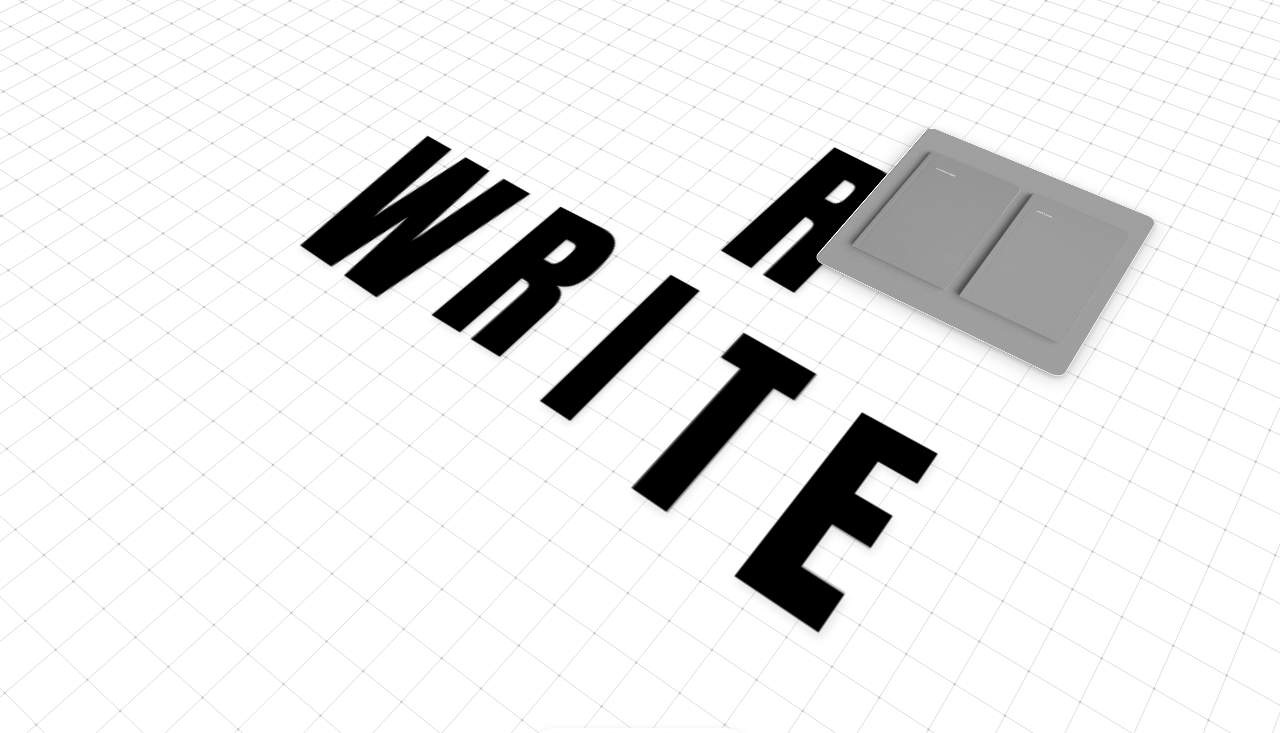
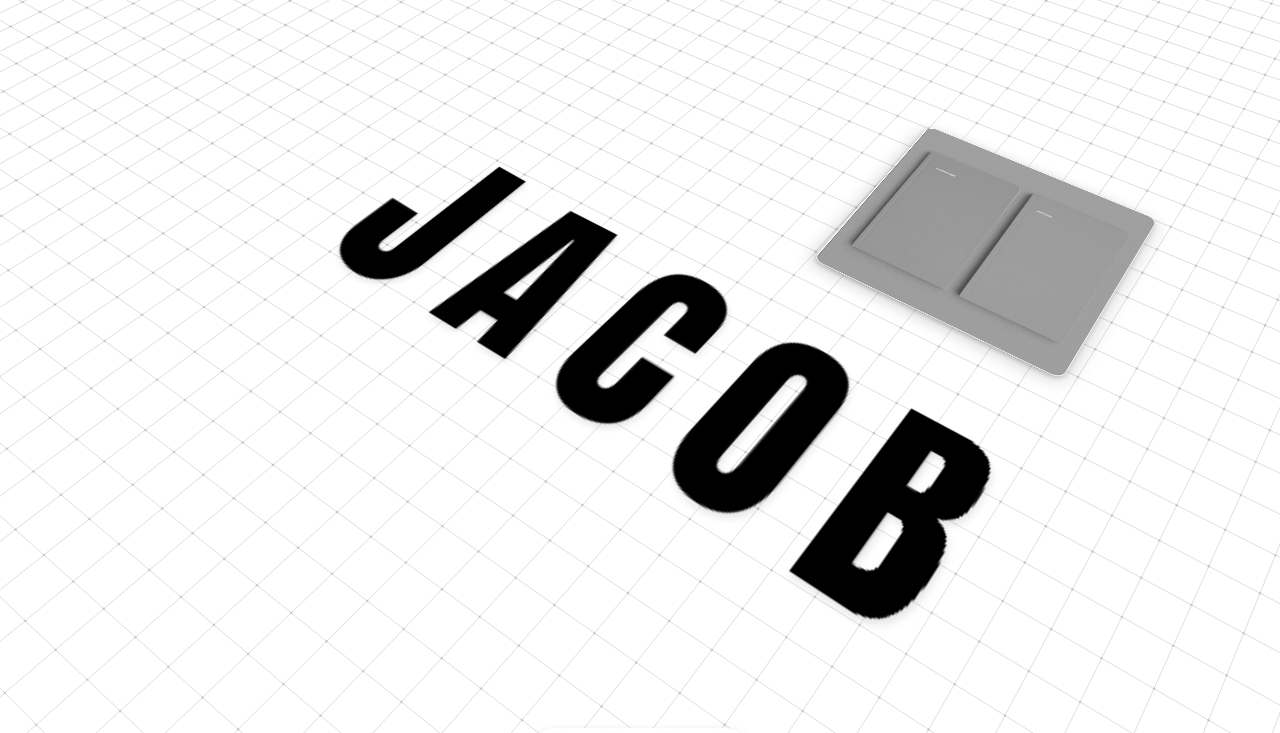
Before and after one commit to jakebgo/GOLDFINE, a website built with Vite: page index.html in a window 1280 px wide. Shown: the top 733 px of the page. Built offline with nearby package versions, Linux system fonts and the light colour scheme.

Commit message:
Revert header text from WRITER back to JACOB

```diff
--- a/index.html
+++ b/index.html
@@ -8,7 +8,7 @@
     <meta name="google-site-verification" content="google8712c92781d56d29.html" />
     <link rel="canonical" href="https://jakebgo.github.io/GOLDFINE/" />
     <link rel="alternate" hreflang="en" href="https://jakebgo.github.io/GOLDFINE/" />
-    <title>GOLDFINE | Writer</title>
+    <title>GOLDFINE | Jacob</title>
     <link rel="stylesheet" href="style.css">
     <link rel="stylesheet" href="https://cdnjs.cloudflare.com/ajax/libs/font-awesome/6.5.1/css/all.min.css">
     <script src="https://unpkg.com/motion@10.17.0/dist/motion.min.js"></script>
@@ -17,12 +17,11 @@
 <body>
     <header>
         <div class="landing-title">
-            <span class="landing-letter" data-letter="W">W</span>
-            <span class="landing-letter" data-letter="R">R</span>
-            <span class="landing-letter" data-letter="I">I</span>
-            <span class="landing-letter" data-letter="T">T</span>
-            <span class="landing-letter" data-letter="E">E</span>
-            <span class="landing-letter" data-letter="R">R</span>
+            <span class="landing-letter" data-letter="J">J</span>
+            <span class="landing-letter" data-letter="A">A</span>
+            <span class="landing-letter" data-letter="C">C</span>
+            <span class="landing-letter" data-letter="O">O</span>
+            <span class="landing-letter" data-letter="B">B</span>
         </div>
     </header>
 
```
